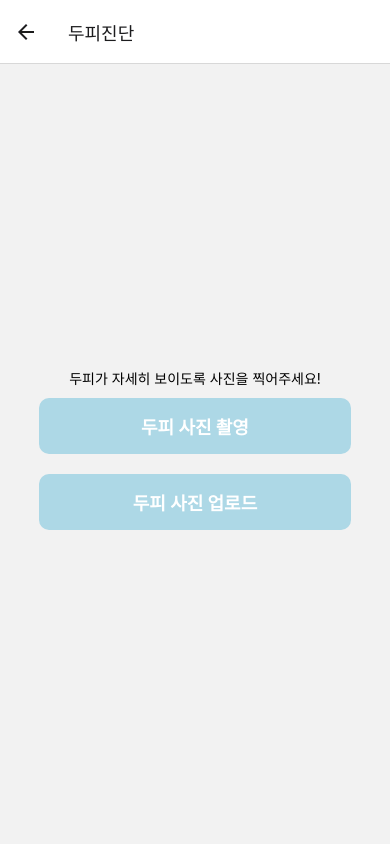
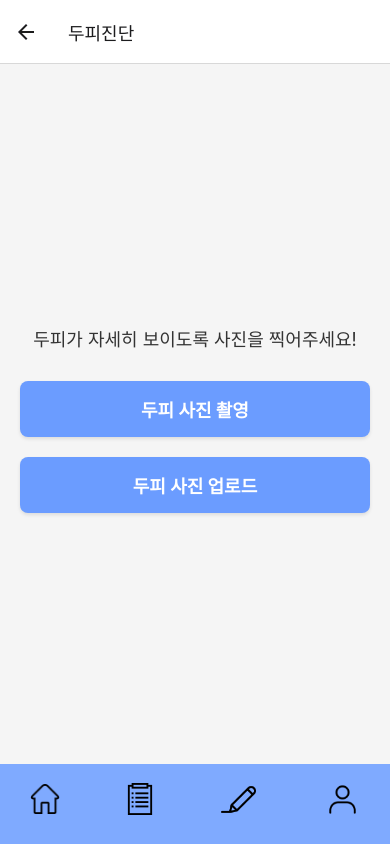
Before and after one commit to MJU-Capstone-ScalpNote/ScalpNote-Frontend, a React Native app: screen /TestHomeScreen in a window 390 px wide. Built offline with nearby package versions, Linux system fonts and the light colour scheme.

Commit message:
feat: 디자인 변경

```diff
--- a/components/StartTest.jsx
+++ b/components/StartTest.jsx
@@ -1,6 +1,5 @@
 import React from "react";
 import { useNavigation } from "@react-navigation/native";
-
 import {
   Image,
   Button,
@@ -16,6 +15,7 @@ const StartTest = () => {
   const handleStartTest = () => {
     navigation.navigate("TestHomeScreen");
   };
+
   return (
     <View>
       <TouchableOpacity style={styles.testButton} onPress={handleStartTest}>
@@ -33,19 +33,27 @@ const styles = StyleSheet.create({
     justifyContent: "center",
   },
   testButton: {
-    backgroundColor: "#007AFF",
-    color: "white",
-    paddingVertical: 12,
-    paddingHorizontal: 24,
-    borderRadius: 8,
+    backgroundColor: "rgb(107, 156, 255)",
+    padding: 15,
+    paddingBottom: 20,
+    borderRadius: 12,
     margin: 10,
     width: 200,
     justifyContent: "center",
     alignItems: "center",
+    shadowColor: "#000",
+    shadowOffset: {
+      width: 0,
+      height: 2,
+    },
+    shadowOpacity: 0.25,
+    shadowRadius: 3.84,
+    elevation: 5,
   },
   testButtonText: {
     color: "white",
-    fontSize: 16,
+    fontSize: 18,
     fontWeight: "bold",
+    textAlign: "center",
   },
 });
--- a/screens/CommunityScreen.jsx
+++ b/screens/CommunityScreen.jsx
@@ -173,7 +173,7 @@ const styles = StyleSheet.create({
     width: 60,
     height: 60,
     borderRadius: 30,
-    backgroundColor: "#FFD700",
+    backgroundColor: "rgb(127, 170, 255)",
     justifyContent: "center",
     alignItems: "center",
   },
--- a/screens/HomeScreen.jsx
+++ b/screens/HomeScreen.jsx
@@ -38,8 +38,8 @@ const styles = StyleSheet.create({
     backgroundColor: "white",
   },
   image: {
-    width: 200,
-    height: 200,
+    width: 500,
+    height: 500,
     marginBottom: 30,
   },
   testContainer: {
--- a/screens/TestHomeScreen.jsx
+++ b/screens/TestHomeScreen.jsx
@@ -1,12 +1,7 @@
-import React, { useState, useEffect } from "react";
+import React from "react";
 import { useNavigation } from "@react-navigation/native";
-import {
-  View,
-  Text,
-  TextInput,
-  StyleSheet,
-  TouchableOpacity,
-} from "react-native";
+import { View, Text, StyleSheet, TouchableOpacity } from "react-native";
+import Footer from "../components/Footer";
 
 const TestHomeScreen = () => {
   const navigation = useNavigation();
@@ -20,7 +15,10 @@ const TestHomeScreen = () => {
 
   return (
     <View style={styles.container}>
-      <Text>두피가 자세히 보이도록 사진을 찍어주세요!</Text>
+      <View style={styles.content}>
+        <Text style={styles.instructions}>
+          두피가 자세히 보이도록 사진을 찍어주세요!
+        </Text>
         <TouchableOpacity style={styles.button} onPress={handleCamera}>
           <Text style={styles.buttonText}>두피 사진 촬영</Text>
         </TouchableOpacity>
@@ -28,21 +26,44 @@ const TestHomeScreen = () => {
           <Text style={styles.buttonText}>두피 사진 업로드</Text>
         </TouchableOpacity>
       </View>
+      <Footer />
+    </View>
   );
 };
 
 const styles = StyleSheet.create({
   container: {
     flex: 1,
+    justifyContent: "space-between",
+    backgroundColor: "#f5f5f5",
+  },
+  content: {
+    flex: 1,
     justifyContent: "center",
     alignItems: "center",
+    paddingHorizontal: 20,
+  },
+  instructions: {
+    fontSize: 18,
+    textAlign: "center",
+    marginVertical: 20,
+    color: "#333",
   },
   button: {
-    backgroundColor: "lightblue",
-    padding: 15,
-    borderRadius: 10,
+    backgroundColor: "rgb(107, 156, 255)",
+    paddingVertical: 15,
+    paddingHorizontal: 25,
+    borderRadius: 8,
     marginVertical: 10,
-    width: "80%",
+    width: "100%",
+    shadowColor: "#000",
+    shadowOffset: {
+      width: 0,
+      height: 2,
+    },
+    shadowOpacity: 0.1,
+    shadowRadius: 3.84,
+    elevation: 5,
   },
   buttonText: {
     color: "white",
```
Lines whose indentation alone changed are shown as unchanged.
